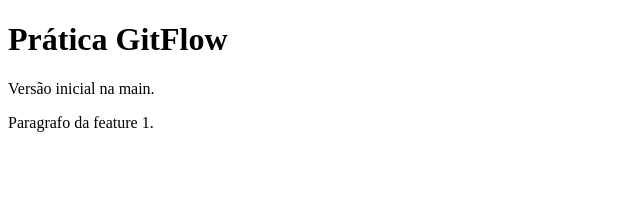
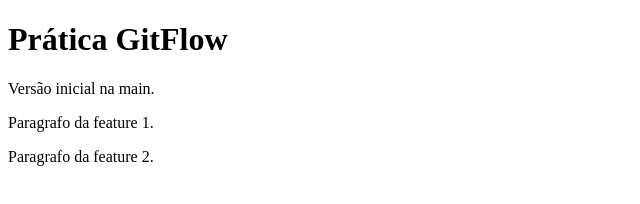
Before and after one commit to PatrickFaria147/PraticaGF, a plain HTML site: page index.html in a window 1280 px wide. Shown: the whole page, without its empty margins (0-640 px from the left). Drawn offline with Linux system fonts and the light colour scheme.

Commit message:
feature: criação paragrafo 2

```diff
--- a/index.html
+++ b/index.html
@@ -8,5 +8,6 @@
 <h1>Prática GitFlow</h1>
 <p>Versão inicial na main.</p>
 <p>Paragrafo da feature 1.</p>
+<p>Paragrafo da feature 2.</p>
 </body>
 </html>
```
